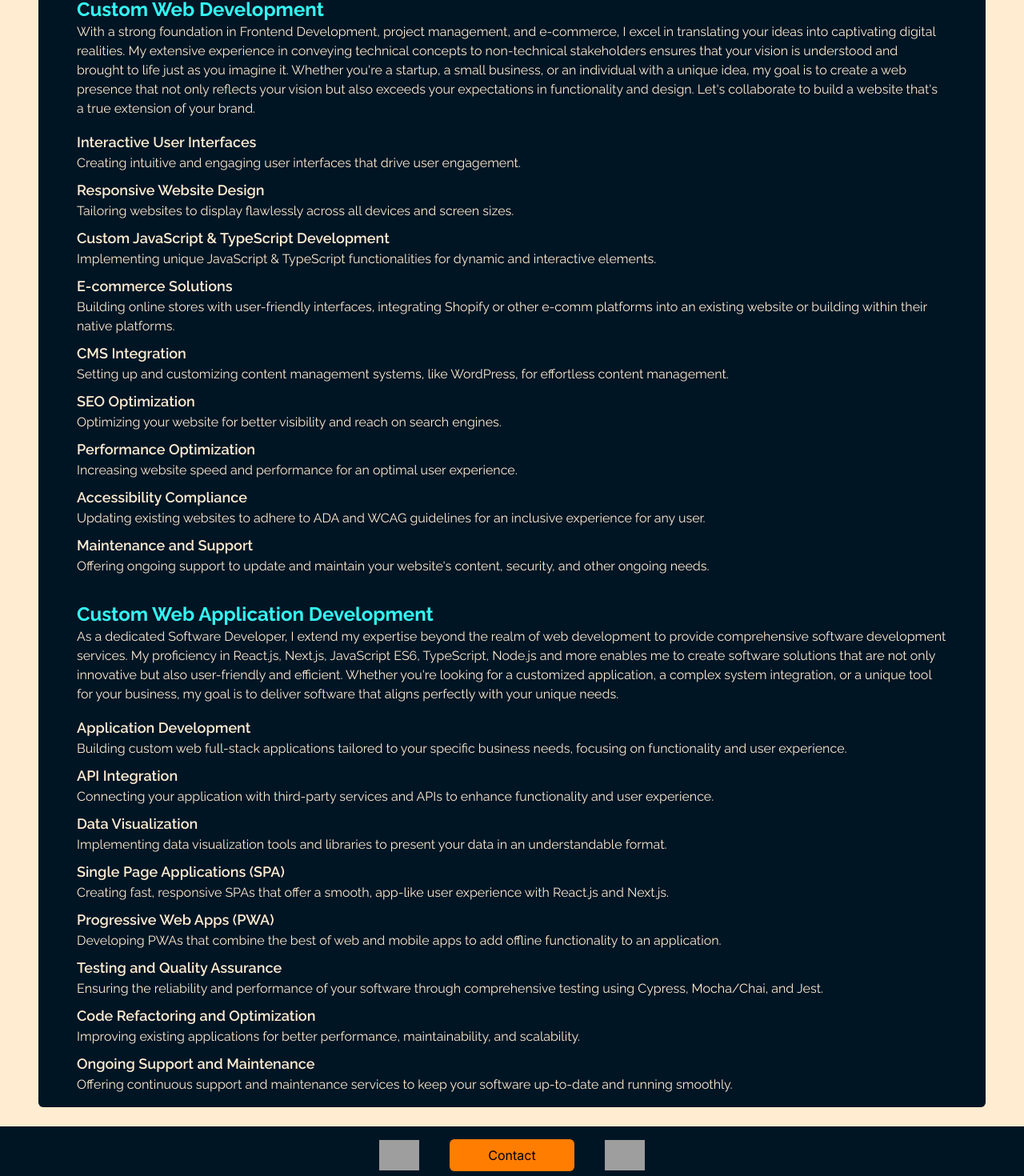
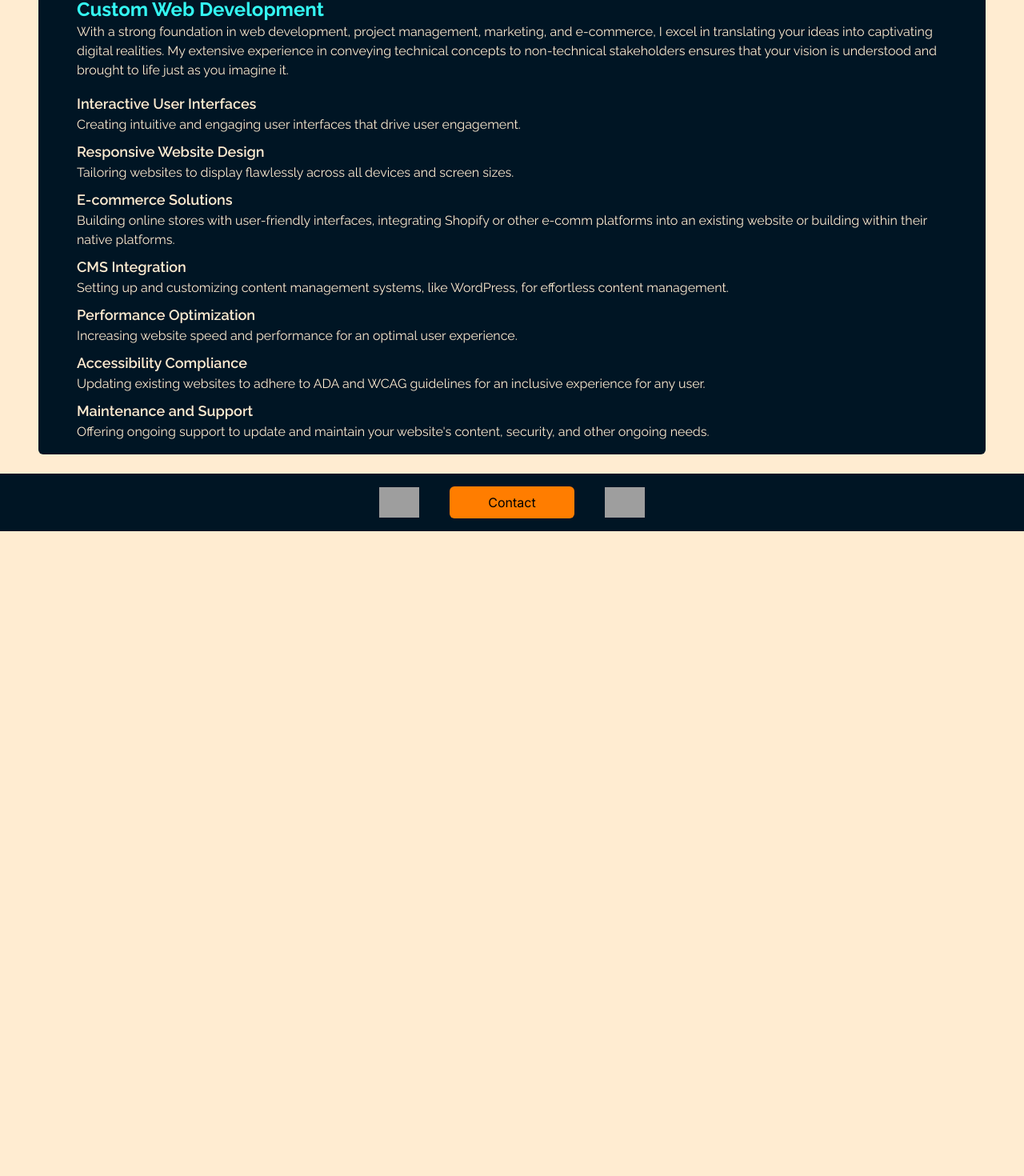
Before and after one commit to RickV85/rickvermeil.com_next, a Next.js app: page /freelance in a window 1280 px wide. Shown: the part 2505-3975 px from the top of the page at 80% size. After the commit the page ends 3169 px from the top, so only its background shows below. Built offline with nearby package versions, Linux system fonts and the light colour scheme; grey boxes are pictures that could not be loaded; a web font is replaced by a local one.

Commit message:
Update resume and copy

```diff
--- a/src/app/freelance/page.tsx
+++ b/src/app/freelance/page.tsx
@@ -97,17 +97,12 @@ export default function Freelance() {
                 Custom Web Development
               </h4>
               <p>
-                With a strong foundation in Frontend Development, project
-                management, and e-commerce, I excel in translating your ideas
+                With a strong foundation in web development, project
+                management, marketing, and e-commerce, I excel in translating your ideas
                 into captivating digital realities. My extensive experience in
                 conveying technical concepts to non-technical stakeholders
                 ensures that your vision is understood and brought to life just
-                as you imagine it. Whether you&apos;re a startup, a small
-                business, or an individual with a unique idea, my goal is to
-                create a web presence that not only reflects your vision but
-                also exceeds your expectations in functionality and design.
-                Let&apos;s collaborate to build a website that&apos;s a true
-                extension of your brand.
+                as you imagine it.
               </p>
               <ul className="my-4 ">
                 <li className="my-2 ">
@@ -126,13 +121,6 @@ export default function Freelance() {
                 </li>
                 <li className="my-2 ">
                   <h5 className="text-lg font-semibold">
-                    Custom JavaScript & TypeScript Development
-                  </h5>
-                  Implementing unique JavaScript & TypeScript functionalities
-                  for dynamic and interactive elements.
-                </li>
-                <li className="my-2 ">
-                  <h5 className="text-lg font-semibold">
                     E-commerce Solutions
                   </h5>
                   Building online stores with user-friendly interfaces,
@@ -143,11 +131,6 @@ export default function Freelance() {
                   <h5 className="text-lg font-semibold">CMS Integration</h5>
                   Setting up and customizing content management systems, like
                   WordPress, for effortless content management.
-                </li>
-                <li className="my-2 ">
-                  <h5 className="text-lg font-semibold">SEO Optimization</h5>
-                  Optimizing your website for better visibility and reach on
-                  search engines.
                 </li>
                 <li className="my-2 ">
                   <h5 className="text-lg font-semibold">
@@ -172,78 +155,6 @@ export default function Freelance() {
                 </li>
               </ul>
             </article>
-            <article id="softwareDevelopmentServices" className="">
-              <h4 className=" mt-4 text-lg font-bold text-aqua mdlg:text-2xl">
-                Custom Web Application Development
-              </h4>
-              <p>
-                As a dedicated Software Developer, I extend my expertise beyond
-                the realm of web development to provide comprehensive software
-                development services. My proficiency in React.js, Next.js,
-                JavaScript ES6, TypeScript, Node.js and more enables me to
-                create software solutions that are not only innovative but also
-                user-friendly and efficient. Whether you&apos;re looking for a
-                customized application, a complex system integration, or a
-                unique tool for your business, my goal is to deliver software
-                that aligns perfectly with your unique needs.
-              </p>
-              <ul className="my-4 ">
-                <li className="my-2 ">
-                  <h5 className="text-lg font-semibold">
-                    Application Development
-                  </h5>
-                  Building custom web full-stack applications tailored to your
-                  specific business needs, focusing on functionality and user
-                  experience.
-                </li>
-                <li className="my-2 ">
-                  <h5 className="text-lg font-semibold">API Integration</h5>
-                  Connecting your application with third-party services and APIs
-                  to enhance functionality and user experience.
-                </li>
-                <li className="my-2 ">
-                  <h5 className="text-lg font-semibold">Data Visualization</h5>
-                  Implementing data visualization tools and libraries to present
-                  your data in an understandable format.
-                </li>
-                <li className="my-2 ">
-                  <h5 className="text-lg font-semibold">
-                    Single Page Applications (SPA)
-                  </h5>
-                  Creating fast, responsive SPAs that offer a smooth, app-like
-                  user experience with React.js and Next.js.
-                </li>
-                <li className="my-2 ">
-                  <h5 className="text-lg font-semibold">
-                    Progressive Web Apps (PWA)
-                  </h5>
-                  Developing PWAs that combine the best of web and mobile apps
-                  to add offline functionality to an application.
-                </li>
-                <li className="my-2 ">
-                  <h5 className="text-lg font-semibold">
-                    Testing and Quality Assurance
-                  </h5>
-                  Ensuring the reliability and performance of your software
-                  through comprehensive testing using Cypress, Mocha/Chai, and
-                  Jest.
-                </li>
-                <li className="my-2 ">
-                  <h5 className="text-lg font-semibold">
-                    Code Refactoring and Optimization
-                  </h5>
-                  Improving existing applications for better performance,
-                  maintainability, and scalability.
-                </li>
-                <li className="my-2 ">
-                  <h5 className="text-lg font-semibold">
-                    Ongoing Support and Maintenance
-                  </h5>
-                  Offering continuous support and maintenance services to keep
-                  your software up-to-date and running smoothly.
-                </li>
-              </ul>
-            </article>
           </div>
         </section>
       </main>
--- a/src/app/resume/page.tsx
+++ b/src/app/resume/page.tsx
@@ -2,7 +2,7 @@ import Nav from "../Components/Nav/Nav";
 import Footer from "../Components/Footer/Footer";
 
 export default function Resume() {
-  const resumeSrc = "/Rick Vermeil Resume 2.8.24.pdf";
+  const resumeSrc = "/Rick Vermeil Resume 3.25.25.pdf";
 
   return (
     <>
```
Also changed, not shown: src/app/SoftwareData.ts (+4 -16 lines), 2 other files (tests, documents, lock files or other folders).
